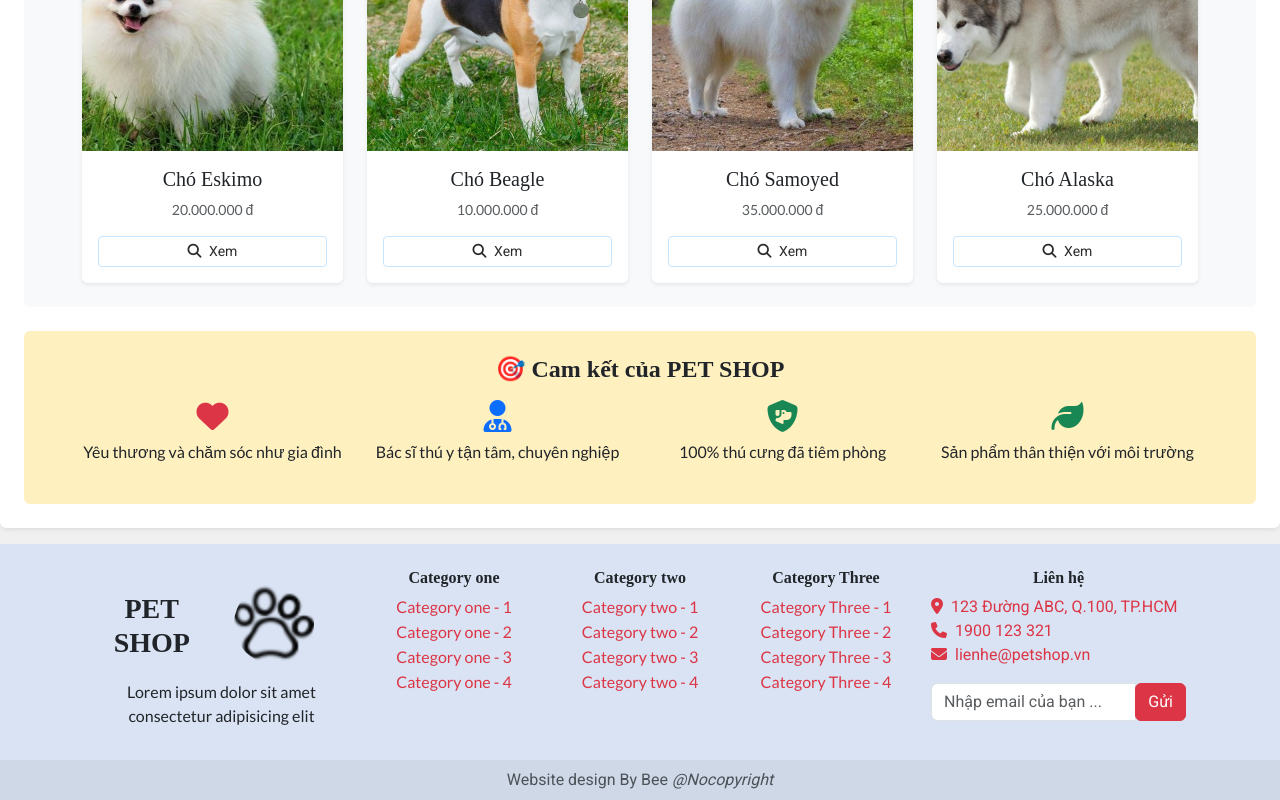
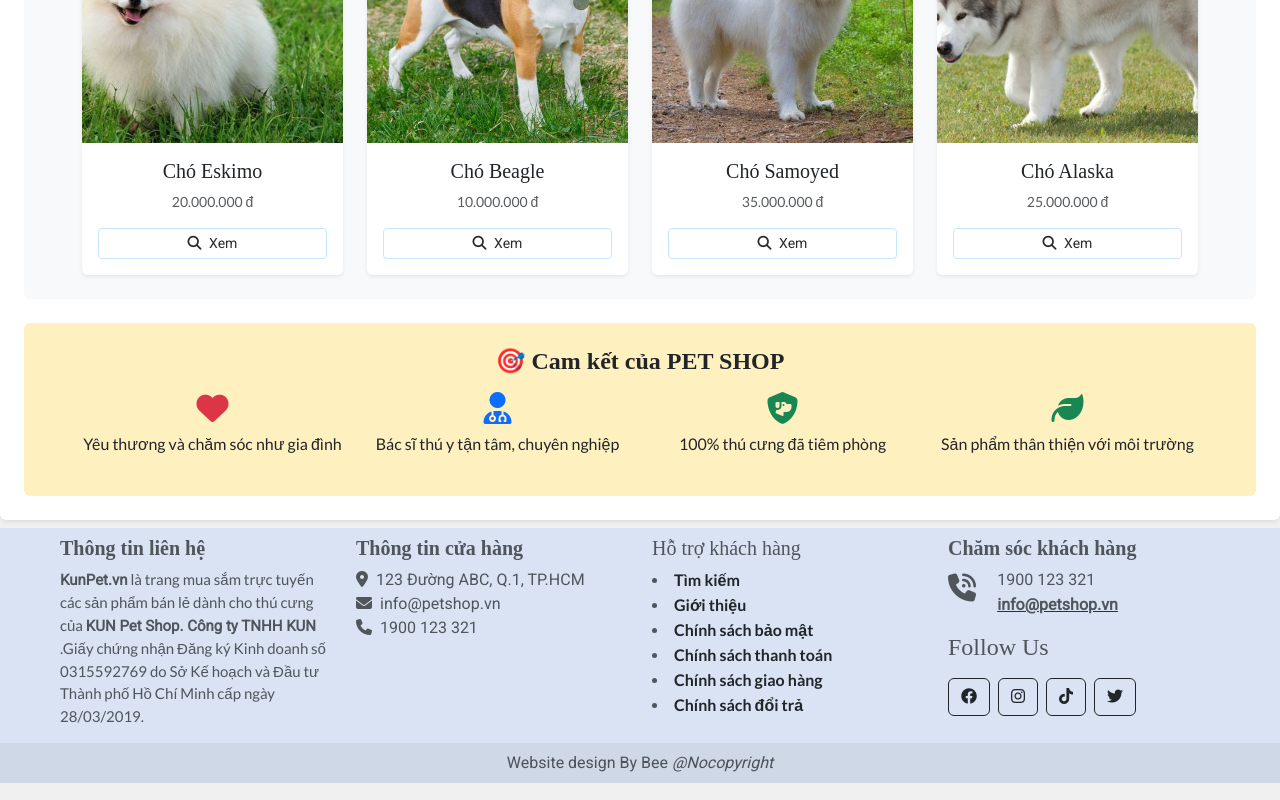
Before and after one commit to ngtutai/DoAn, a React (Create React App) app: page / in a window 1280 px wide. Shown: the part 1685-2485 px from the top of the page. Built offline with nearby package versions, Linux system fonts and the light colour scheme; data requests are answered from the project's data file; a web font is replaced by a local one.

Commit message:
thay đổi footer

```diff
--- a/public/assets/styles/style.css
+++ b/public/assets/styles/style.css
@@ -207,12 +207,11 @@ footer {
 .contact-form-overlay {
   position: absolute;
   top: 50%;
-  right: 5%;
+  right: 10%;
   transform: translateY(-50%);
   background-color: transparent;
-  padding: 24px;
   border-radius: 10px;
-  width: 90%;
+  width: 1-0%;
   max-width: 50%;
   /* box-shadow: 0 0 12px rgba(0, 0, 0, 0.15); */
 }
@@ -238,9 +237,9 @@ footer {
 
 @media (max-width: 768px) {
   .contact-form-overlay {
-    right: 40%;
-    transform: translate(50%, -50%);
-    width: 90%;
+    right: 50%;
+    transform: translate(70%, -50%);
+    width: 100%;
   }
 }
 .product-image-container {
--- a/src/user/components/Footer.tsx
+++ b/src/user/components/Footer.tsx
@@ -1,153 +1,117 @@
 function Footer() {
   return (
-    <footer className="mt-3 bg-primary bg-opacity-10">
-      <div className="container py-4">
-        <div className="row mx-auto">
-          {/* Cột 1: Logo và mô tả */}
-          <div className="col-12 col-md-3 mb-2 text-center">
-            <div className="row">
-              <div className="col mt-4">
-                <h3 className="fw-bold">
-                  PET
-                  <br />
-                  SHOP
-                </h3>
-              </div>
-              <div className="col text-start">
-                <img
-                  src="/assets/images/iconlogo/icon-web.png"
-                  alt="Logo"
-                  className="rounded-circle my-3"
-                  style={{ width: "80px", height: "80px", objectFit: "cover" }}
-                />
-              </div>
+    <>
+      <footer className="bg-primary bg-opacity-10 mt-2">
+        <div className="container-fluid p-0 text-muted">
+          <div className="row mx-5">
+            {/* Cột 1: Thông tin liên hệ */}
+            <div className="col-12 col-md-3 mt-2 text-start">
+              <h5 className="fw-bold">Thông tin liên hệ</h5>
+              <p style={{ fontSize: "15px" }}>
+                <strong>KunPet.vn</strong> là trang mua sắm trực tuyến các sản
+                phẩm bán lẻ dành cho thú cưng của{" "}
+                <strong>KUN Pet Shop. Công ty TNHH KUN</strong> .Giấy chứng nhận
+                Đăng ký Kinh doanh số 0315592769 do Sở Kế hoạch và Đầu tư Thành
+                phố Hồ Chí Minh cấp ngày 28/03/2019.
+              </p>
             </div>
-            <p className="mb-0">
-              Lorem ipsum dolor sit amet consectetur adipisicing elit
-            </p>
-          </div>
 
-          {/* Cột 2: Category One */}
-          <div className="col-6 col-md-2 mb-2">
-            <h6 className="fw-bold">Category one</h6>
-            <ul className="list-unstyled">
+            {/* Cột 2: Thông tin cửa hàng*/}
+            <div className="col-12 col-md-3 mt-2 text-start">
+              <h5 className="fw-bold">Thông tin cửa hàng</h5>
+              <ul className="list-unstyled">
+                <li>
+                  <i className="fa-solid fa-location-dot me-2"></i>
+                  123 Đường ABC, Q.1, TP.HCM
+                </li>
+                <li>
+                  <i className="fa-solid fa-envelope me-2"></i>
+                  info@petshop.vn
+                </li>
+                <li>
+                  <i className="fa-solid fa-phone me-2"></i>
+                  1900 123 321
+                </li>
+              </ul>
+            </div>
+
+            {/* Cột 3: Hỗ trợ khách hàng */}
+            <div className="col-12 col-md-3 mt-2 text-start fw-bold">
+              <h5>Hỗ trợ khách hàng</h5>
               <li>
-                <a href="/" className="text-danger text-decoration-none">
-                  Category one - 1
+                <a href="/" className="text-dark text-decoration-none">
+                  Tìm kiếm
                 </a>
               </li>
               <li>
-                <a href="/" className="text-danger text-decoration-none">
-                  Category one - 2
+                <a href="/" className="text-dark text-decoration-none">
+                  Giới thiệu
                 </a>
               </li>
               <li>
-                <a href="/" className="text-danger text-decoration-none">
-                  Category one - 3
+                <a href="/" className="text-dark text-decoration-none">
+                  Chính sách bảo mật
                 </a>
               </li>
               <li>
-                <a href="/" className="text-danger text-decoration-none">
-                  Category one - 4
-                </a>
-              </li>
-            </ul>
-          </div>
-
-          {/* Cột 3: Category Two */}
-          <div className="col-6 col-md-2">
-            <h6 className="fw-bold">Category two</h6>
-            <ul className="list-unstyled">
-              <li>
-                <a href="/" className="text-danger text-decoration-none">
-                  Category two - 1
+                <a href="/" className="text-dark text-decoration-none">
+                  Chính sách thanh toán
                 </a>
               </li>
               <li>
-                <a href="/" className="text-danger text-decoration-none">
-                  Category two - 2
+                <a href="/" className="text-dark text-decoration-none">
+                  Chính sách giao hàng
                 </a>
               </li>
               <li>
-                <a href="/" className="text-danger text-decoration-none">
-                  Category two - 3
+                <a href="/" className="text-dark text-decoration-none">
+                  Chính sách đổi trả
                 </a>
               </li>
-              <li>
-                <a href="/" className="text-danger text-decoration-none">
-                  Category two - 4
-                </a>
-              </li>
-            </ul>
-          </div>
+            </div>
 
-          {/* Cột 4: Category Three */}
-          <div className="col-6 col-md-2">
-            <h6 className="fw-bold">Category Three</h6>
-            <ul className="list-unstyled">
-              <li>
-                <a href="/" className="text-danger text-decoration-none">
-                  Category Three - 1
-                </a>
-              </li>
-              <li>
-                <a href="/" className="text-danger text-decoration-none">
-                  Category Three - 2
-                </a>
-              </li>
-              <li>
-                <a href="/" className="text-danger text-decoration-none">
-                  Category Three - 3
-                </a>
-              </li>
-              <li>
-                <a href="/" className="text-danger text-decoration-none">
-                  Category Three - 4
-                </a>
-              </li>
-            </ul>
-          </div>
-
-          {/* Cột 5: Category Four */}
-          <div className="col-6 col-md-3">
-            <h6 className="fw-bold">Liên hệ</h6>
-            <ul className="list-unstyled text-start text-danger mb-3">
-              <li>
-                <i className="fa-solid fa-location-dot me-2"></i>
-                123 Đường ABC, Q.100, TP.HCM
-              </li>
-              <li>
-                <i className="fa-solid fa-phone me-2"></i>
-                1900 123 321
-              </li>
-              <li>
-                <i className="fa-solid fa-envelope me-2"></i>
-                lienhe@petshop.vn
-              </li>
-            </ul>
-
-            <form>
-              <div className="input-group">
-                <input
-                  type="email"
-                  name="email"
-                  className="form-control"
-                  placeholder="Nhập email của bạn ..."
-                  required
-                />
-                <button className="btn btn-danger rounded" type="submit">
-                  Gửi
-                </button>
+            {/* Cột 4:  Chăm sóc khách hàng */}
+            <div className="col-12 col-md-3 mt-2 text-start">
+              <h5 className="fw-bold d-flex justify-content-between align-items-center">
+                Chăm sóc khách hàng
+              </h5>
+              <div className="row">
+                <div className="col-2 fs-3">
+                  <i className="fa-solid fa-phone-volume"></i>
+                </div>
+                <div className="col-9">
+                  <span>1900 123 321</span>
+                  <div>
+                    <a href="/" className="text-muted fw-bold">
+                      <u>info@petshop.vn</u>
+                    </a>
+                  </div>
+                </div>
+                <h4 className="mt-3">Follow Us</h4>
+                <div className="col-12 mt-2">
+                  <button className="btn btn-outline-dark me-2 mb-2">
+                    <i className="fa-brands fa-facebook"></i>
+                  </button>
+                  <button className="btn btn-outline-dark me-2 mb-2">
+                    <i className="fa-brands fa-instagram"></i>
+                  </button>
+                  <button className="btn btn-outline-dark me-2 mb-2">
+                    <i className="fa-brands fa-tiktok"></i>
+                  </button>
+                  <button className="btn btn-outline-dark me-2 mb-2">
+                    <i className="fa-brands fa-twitter"></i>
+                  </button>
+                </div>
               </div>
-            </form>
+            </div>
           </div>
         </div>
-      </div>
 
-      <div className="footer-copy bg-secondary bg-opacity-10 py-2 text-muted">
-        Website design By Bee <i>@Nocopyright</i>
-      </div>
-    </footer>
+        <div className="footer-copy bg-secondary bg-opacity-10 py-2 text-muted">
+          Website design By Bee <i>@Nocopyright</i>
+        </div>
+      </footer>
+    </>
   );
 }
 export default Footer;
--- a/src/user/components/Header.tsx
+++ b/src/user/components/Header.tsx
@@ -40,6 +40,7 @@ function Header() {
   }, []);
 
   return (
+    <>
       <header className="header-area header-area2 bg-primary bg-opacity-25 p-0 sticky-top">
         <nav className="navbar navbar-expand-lg navbar-primary">
           <div className="container fw-bold">
@@ -147,7 +148,8 @@ function Header() {
                     <NavLink
                       to="/cart"
                       className={({ isActive }) =>
-                      "nav-link position-relative" + (isActive ? " active" : "")
+                        "nav-link position-relative" +
+                        (isActive ? " active" : "")
                       }
                     >
                       <i className="fa-solid fa-cart-shopping me-1"></i>
@@ -240,6 +242,7 @@ function Header() {
           </div>
         </nav>
       </header>
+    </>
   );
 }
 export default Header;
--- a/src/user/components/Slider.tsx
+++ b/src/user/components/Slider.tsx
@@ -44,7 +44,7 @@ function Slide() {
 
   return (
     <div
-      className="position-relative overflow-hidden mx-5 mt-2"
+      className="position-relative overflow-hidden"
       style={{ height: "550px" }}
     >
       {sliders.map((item, index) => (
--- a/src/user/page/Contact.tsx
+++ b/src/user/page/Contact.tsx
@@ -42,17 +42,14 @@ function Contact() {
 
       {/* Phần cần làm vào bài */}
       <div className="contact-banner text-start">
-        <img
-          src="assets/images/banner/support-contact-2.png"
-          alt="Ảnh liên hệ"
-        />
+        <img src="assets/images/banner/download.jfif" alt="Ảnh liên hệ" />
         <form className="contact-form-overlay">
-          <div className="col-10 mb-3">
+          <div className="col-12 mb-3">
             <h2>Bạn cần hỗ trợ?</h2>
             <p style={{ fontSize: "15 px" }}>
-              Celah rất hân hạnh được hỗ trợ bạn, hãy để lại thông tin cho chúng
+              Kun rất hân hạnh được hỗ trợ bạn, hãy để lại thông tin cho chúng
               tôi nhé. Yêu cầu của bạn sẽ được xử lý và phản hồi trong thời gian
-              sớm nhất.
+              sớm nhất. Chúc bạn có 1 trãi nghiệm tuyệt vời khi vào shop!
             </p>
           </div>
           <div className="row g-3 mt-1">
@@ -112,15 +109,9 @@ function Contact() {
                 />
               </div>
             </div>
-            <div className="col-md-3 mt-4">
-              <img
-                src="assets/images/iconlogo/icon-map.png"
-                style={{ width: "80%" }}
-                alt=""
-              />
-            </div>
-            <div className="col-md-4 mb-3 mt-4 text-start">
-              <h4 className="text-dark">Địa chỉ của chúng tôi</h4>
+            <div className="d-flex col-md-7">
+              <div className="col-7 col-md-8 text-start">
+                <h4 className="text-dark mt-5">Địa chỉ của chúng tôi</h4>
                 <p className="mb-1">
                   <strong>
                     <i className="fa-solid fa-building me-2" /> :{""}
@@ -131,13 +122,13 @@ function Contact() {
                   <strong>
                     <i className="fa-solid fa-location-dot me-2" /> :{""}
                   </strong>{" "}
-                123 Đường ABC, Quận 100, TP.HCM
+                  123 Đường ABC, Quận 1, TP.HCM
                 </p>
                 <p className="mb-1">
                   <strong>
                     <i className="fa-solid fa-envelope me-1" /> : {""}
                   </strong>
-                lienhe@petshop.vn
+                  info@petshop.vn
                 </p>
                 <p>
                   <strong>
@@ -146,6 +137,14 @@ function Contact() {
                   0987 123 321
                 </p>
               </div>
+              <div className="col-3 col-md-3 mt-2">
+                <img
+                  src="assets/images/iconlogo/icon-map.png"
+                  style={{ width: "150%" }}
+                  alt="icon"
+                />
+              </div>
+            </div>
           </div>
         </div>
       </div>
--- a/src/user/page/Home.tsx
+++ b/src/user/page/Home.tsx
@@ -150,12 +150,13 @@ function Home() {
                       className="card-img-top"
                       alt={item.title}
                       style={{ height: "180px", objectFit: "cover" }}
+                      onClick={() => navigate("/service")}
                     />
                     <div className="card-body d-flex flex-column">
                       <h5 className="card-title">{item.title}</h5>
                       <p className="card-text small">{item.desc}</p>
                       <Link
-                        to={`/service#${item.id}`}
+                        to={`/service#`} // to={`/service#${item.id}`}
                         className="btn btn-sm btn-outline-info mt-auto"
                       >
                         Tìm hiểu thêm
```
Also changed, not shown: public/assets/images/banner/download.jfif (added). Lines whose indentation alone changed are shown as unchanged.
